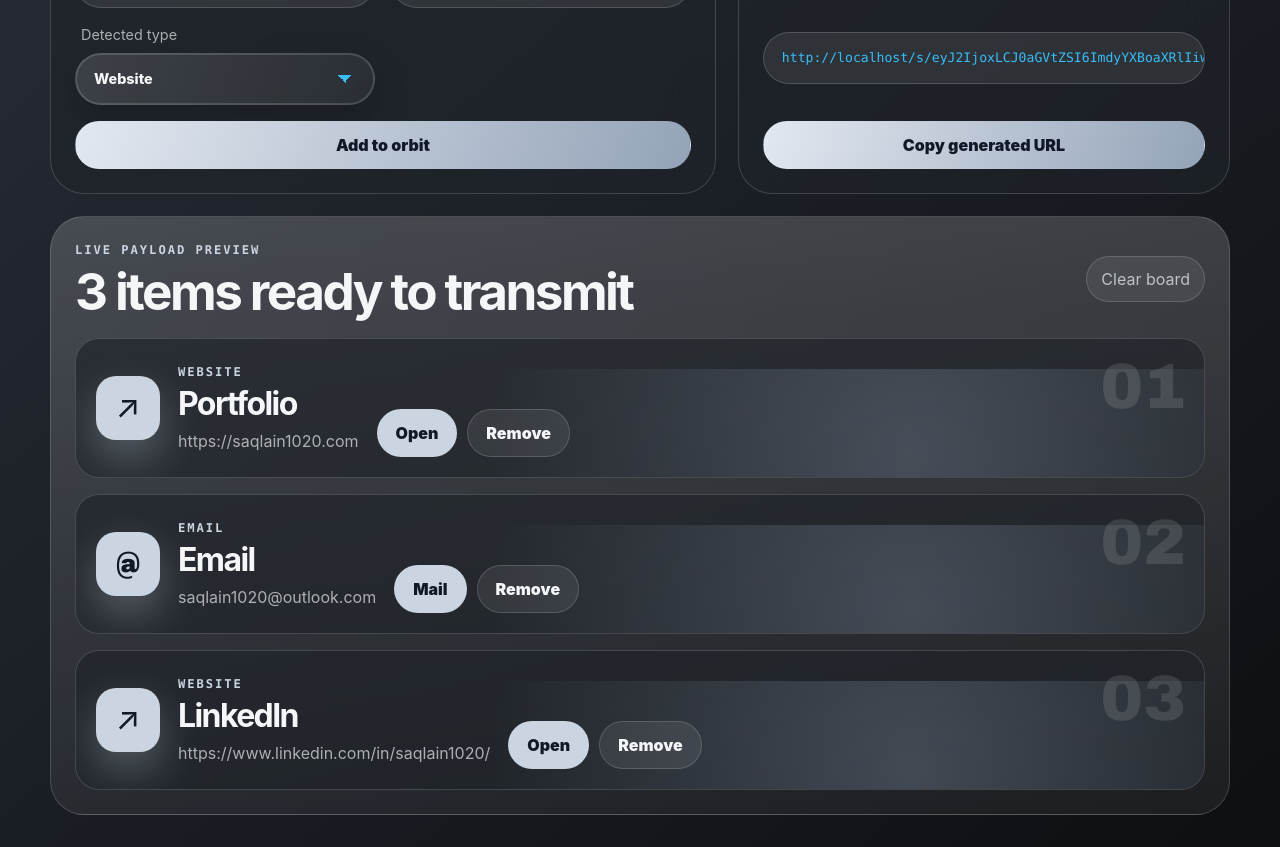
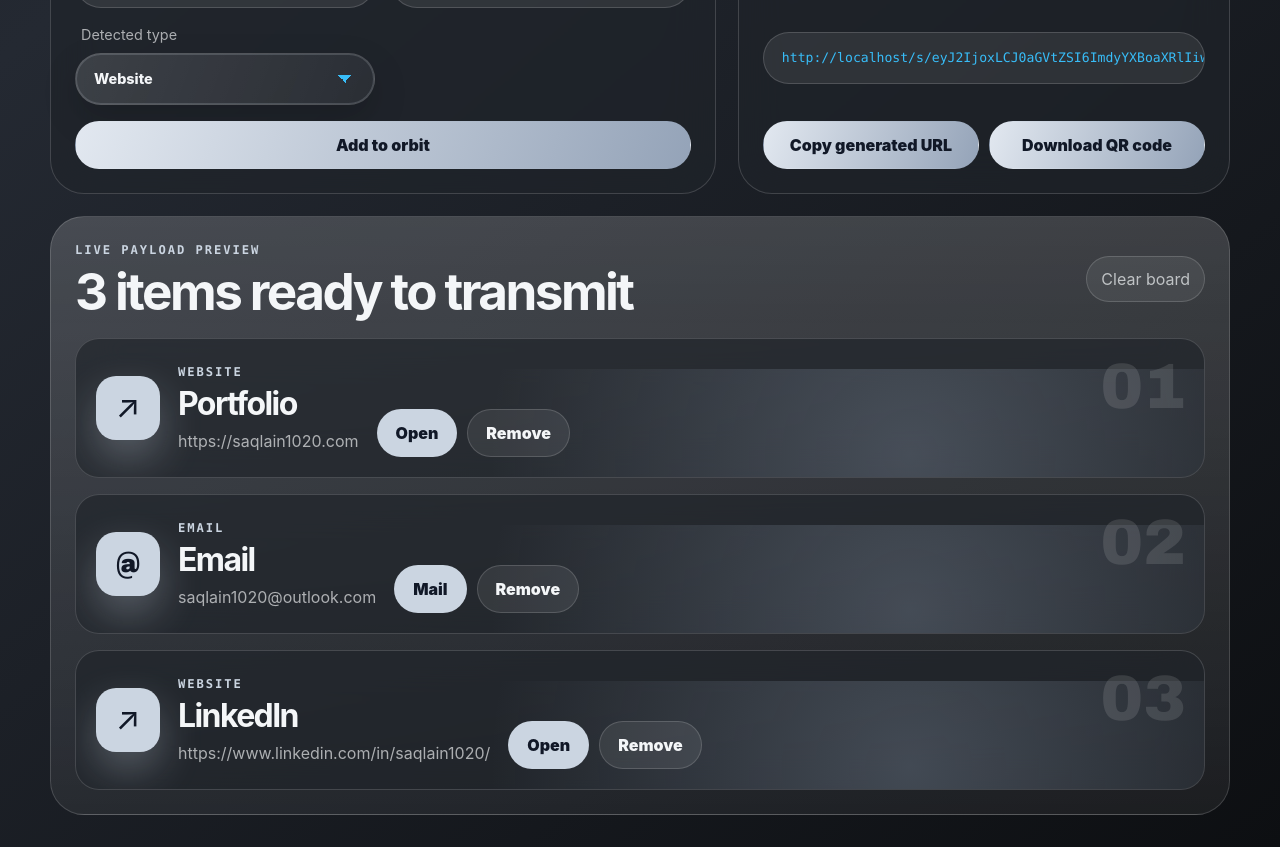
Before and after one commit to saqlain1020/unilink, a React (Vite) app: page / in a window 1280 px wide. Shown: the part 1400-2247 px from the top of the page. Built offline with nearby package versions, Linux system fonts and the light colour scheme.

Commit message:
feat: qr code

```diff
--- a/package.json
+++ b/package.json
@@ -10,6 +10,7 @@
     "preview": "vite preview"
   },
   "dependencies": {
+    "qrcode": "^1.5.4",
     "react": "^19.2.6",
     "react-dom": "^19.2.6"
   },
@@ -19,6 +20,7 @@
     "@rolldown/plugin-babel": "^0.2.3",
     "@types/babel__core": "^7.20.5",
     "@types/node": "^24.12.3",
+    "@types/qrcode": "^1.5.6",
     "@types/react": "^19.2.14",
     "@types/react-dom": "^19.2.3",
     "@vitejs/plugin-react": "^6.0.1",
--- a/src/App.css
+++ b/src/App.css
@@ -434,6 +434,7 @@
 .primary-action,
 .share-card p,
 .url-box,
+.share-actions,
 .secondary-action {
   grid-column: 1 / -1;
 }
@@ -511,6 +512,17 @@
 
 .share-card p {
   color: var(--muted);
+}
+
+.share-actions {
+  display: flex;
+  flex-wrap: wrap;
+  gap: 10px;
+}
+
+.share-actions .secondary-action {
+  flex: 1 1 190px;
+  justify-content: center;
 }
 
 .url-box {
--- a/src/App.tsx
+++ b/src/App.tsx
@@ -1,3 +1,4 @@
+import QRCode from 'qrcode'
 import { useMemo, useState } from 'react'
 import './App.css'
 
@@ -272,6 +273,22 @@
     window.setTimeout(() => setCopied(''), 1800)
   }
 
+  async function downloadQrCode() {
+    const dataUrl = await QRCode.toDataURL(shareUrl, {
+      width: 1200,
+      margin: 2,
+      color: {
+        dark: '#111827',
+        light: '#ffffff',
+      },
+    })
+    const link = document.createElement('a')
+
+    link.href = dataUrl
+    link.download = 'unilink-qr.png'
+    link.click()
+  }
+
   function renderItemBoard(
     boardItems: ShareItem[],
     boardLayout: LayoutName,
@@ -442,6 +459,7 @@
             path when someone visits.
           </p>
           <div className="url-box">{shareUrl}</div>
+          <div className="share-actions">
             <button
               className="secondary-action"
               type="button"
@@ -449,6 +467,14 @@
             >
               {copied === 'share' ? 'Copied link' : 'Copy generated URL'}
             </button>
+            <button
+              className="secondary-action"
+              type="button"
+              onClick={downloadQrCode}
+            >
+              Download QR code
+            </button>
+          </div>
         </div>
       </section>
   )
```
Also changed, not shown: 1 other file (tests, documents, lock files or other folders). Lines whose indentation alone changed are shown as unchanged.
